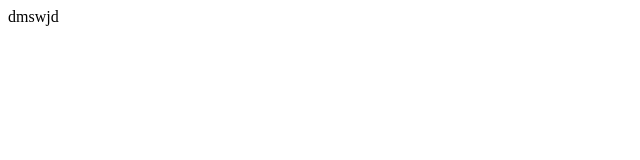
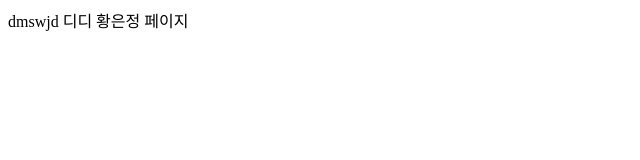
Before and after one commit to eunjung0529/eunjung0529.github.io, a plain HTML site: page index.html in a window 1280 px wide. Shown: the whole page, without its empty margins (0-640 px from the left). Drawn offline with Linux system fonts and the light colour scheme.

Commit message:
Update index.html

```diff
--- a/index.html
+++ b/index.html
@@ -4,5 +4,6 @@
 </head>
 <body>
     dmswjd
+    디디 황은정 페이지
 </doby>
 </html>
```
